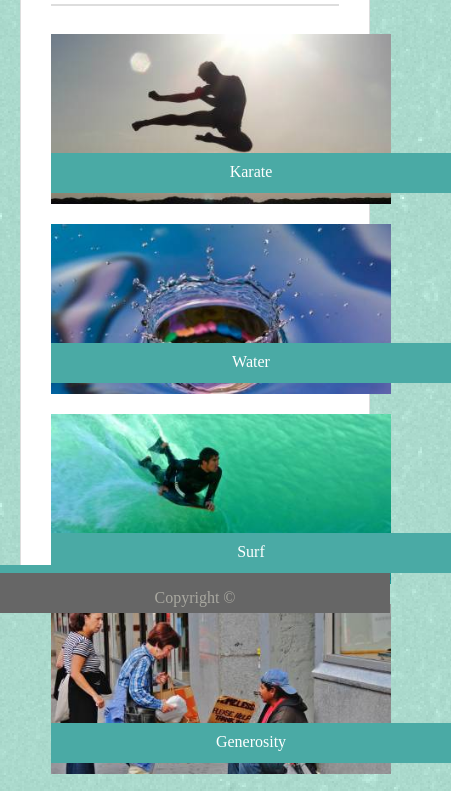
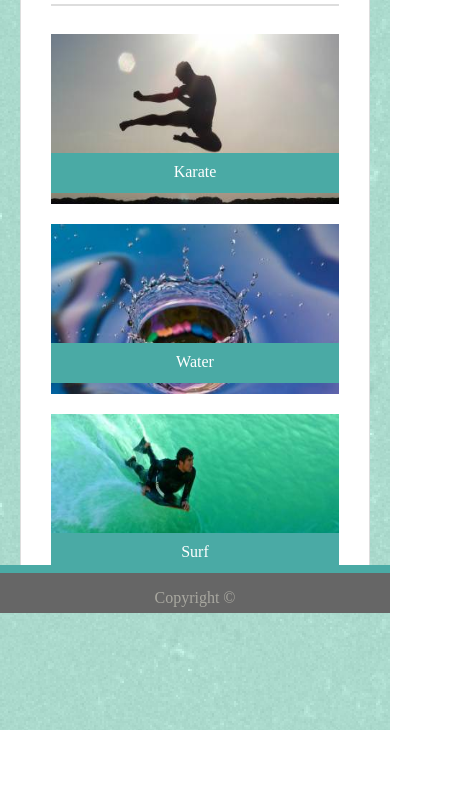
Before and after one commit to saul89/Responsive-Portfolio, a plain HTML site: page portfolio.html in a window 390 px wide. Shown: the part 231-1022 px from the top of the page, 451 px wide, since content can reach past the window. After the commit the page ends 961 px from the top, so only its background shows below. Drawn offline with Linux system fonts and the light colour scheme.

Commit message:
responsive portfolio final

```diff
--- a/assets/css/style.css
+++ b/assets/css/style.css
@@ -151,6 +151,7 @@ form{
     justify-content: flex-start;
     align-items: flex-start;
     height: 600px;
+    flex: 1 1;
 }
 
 .pic-placeholder{
@@ -189,6 +190,14 @@ form{
         max-width: 600px;
     }
 
+    .portfolio-pic{
+        max-width: 45%;
+    }
+
+    .single-port-pic, .pic-placeholder{
+        max-width: 100%;
+    }
+
 }
 
 @media screen and (max-width:768px){
@@ -200,6 +209,14 @@ form{
 
     .main-content{
         max-width: 680px;
+    }
+
+    .portfolio-pic{
+        max-width: 45%;
+    }
+
+    .single-port-pic, .pic-placeholder{
+        max-width: 100%;
     }
 
 }
@@ -228,6 +245,7 @@ form{
 
     .main-content{
         margin: 20px;
+        overflow: hidden;
     }
 
     .about-pic-p{
@@ -246,4 +264,20 @@ form{
         flex:1 100%;
     }
 
+    .portfolio-pic{
+        max-width: 100%;
+        flex-grow: 1;
+        margin-right: 0;
+    }
+
+    .portfolio-container{
+        overflow: hidden;
+        height: 580px;
+    }
+
+    .single-port-pic, .pic-placeholder{
+        width: 100%;
+        flex-grow: 1;
+    }
+
 }
--- a/portfolio.html
+++ b/portfolio.html
@@ -28,23 +28,23 @@
                 <hr>
                 <div class="portfolio-container">
                     <div class="portfolio-pic">
-                        <img src="assets/images/pic1.jpg" alt="">
+                        <img src="assets/images/pic1.jpg" alt="" class="single-port-pic">
                         <div class="pic-placeholder">Karate</div>
                     </div>
                     <div class="portfolio-pic">
-                        <img src="assets/images/pic2.jpg" alt="">
+                        <img src="assets/images/pic2.jpg" alt="" class="single-port-pic">
                         <div class="pic-placeholder">Water</div>
                     </div>
                     <div class="portfolio-pic">
-                        <img src="assets/images/pic3.jpg" alt="">
+                        <img src="assets/images/pic3.jpg" alt="" class="single-port-pic">
                         <div class="pic-placeholder">Surf</div>
                     </div>
                     <div class="portfolio-pic">
-                        <img src="assets/images/pic4.jpg" alt="">
+                        <img src="assets/images/pic4.jpg" alt="" class="single-port-pic">
                         <div class="pic-placeholder">Generosity</div>
                     </div>
                     <div class="portfolio-pic">
-                        <img src="assets/images/pic5.jpg" alt="">
+                        <img src="assets/images/pic5.jpg" alt="" class="single-port-pic">
                         <div class="pic-placeholder">Cycling</div>
                     </div>
                 </div>
```
